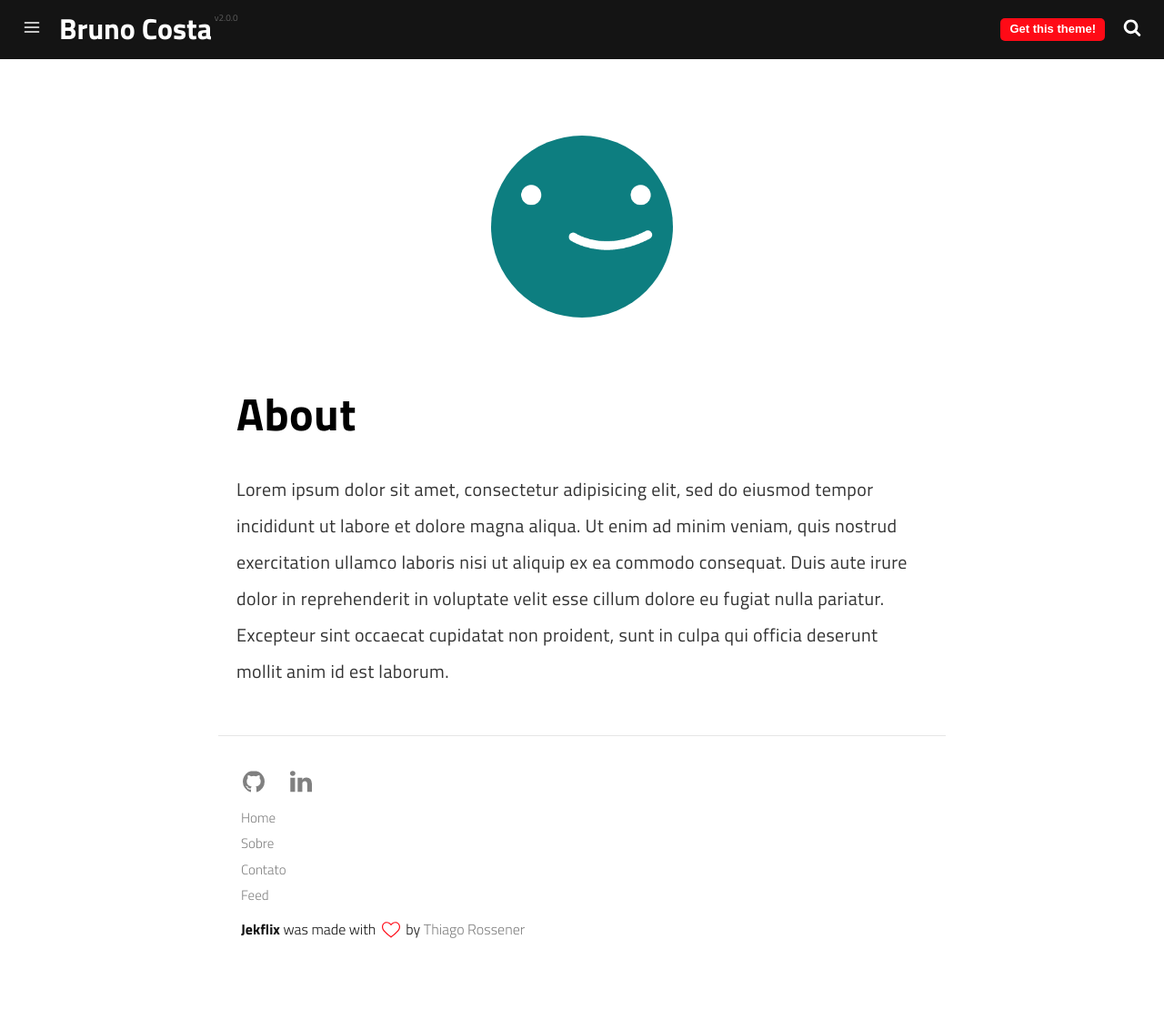
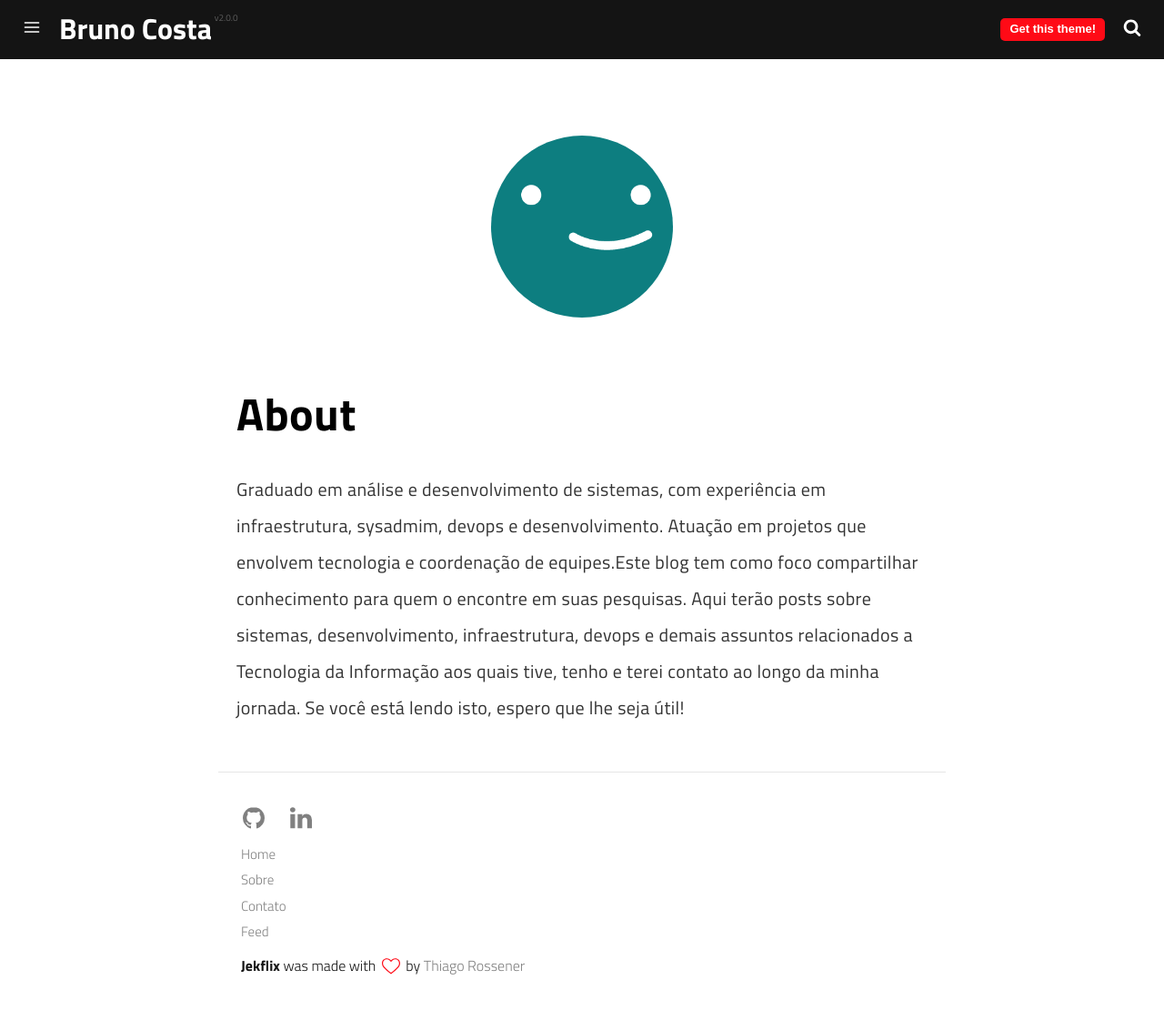
Before and after one commit to bhenriquecs/brunocostablog.github.io, a Jekyll site: the page built from pages/about.md, in a window 1280 px wide and 1110 px high. Shown: the whole window at 91% size. Built offline with Jekyll 4.4.1, drawn with Linux system fonts in a browser that asks for light colours; a script that is not in the unit is left out.

Commit message:
Update about.md

```diff
--- a/pages/about.md
+++ b/pages/about.md
@@ -9,9 +9,4 @@ permalink: /about/
 
 # About
 
-Lorem ipsum dolor sit amet, consectetur adipisicing elit, sed do eiusmod
-tempor incididunt ut labore et dolore magna aliqua. Ut enim ad minim veniam,
-quis nostrud exercitation ullamco laboris nisi ut aliquip ex ea commodo
-consequat. Duis aute irure dolor in reprehenderit in voluptate velit esse
-cillum dolore eu fugiat nulla pariatur. Excepteur sint occaecat cupidatat non
-proident, sunt in culpa qui officia deserunt mollit anim id est laborum.
+Graduado em análise e desenvolvimento de sistemas, com experiência em infraestrutura, sysadmim, devops e desenvolvimento. Atuação em projetos que envolvem tecnologia e coordenação de equipes.Este blog tem como foco compartilhar conhecimento para quem o encontre em suas pesquisas. Aqui terão posts sobre sistemas, desenvolvimento, infraestrutura, devops e demais assuntos relacionados a Tecnologia da Informação aos quais tive, tenho e terei contato ao longo da minha jornada. Se você está lendo isto, espero que lhe seja útil!
```
